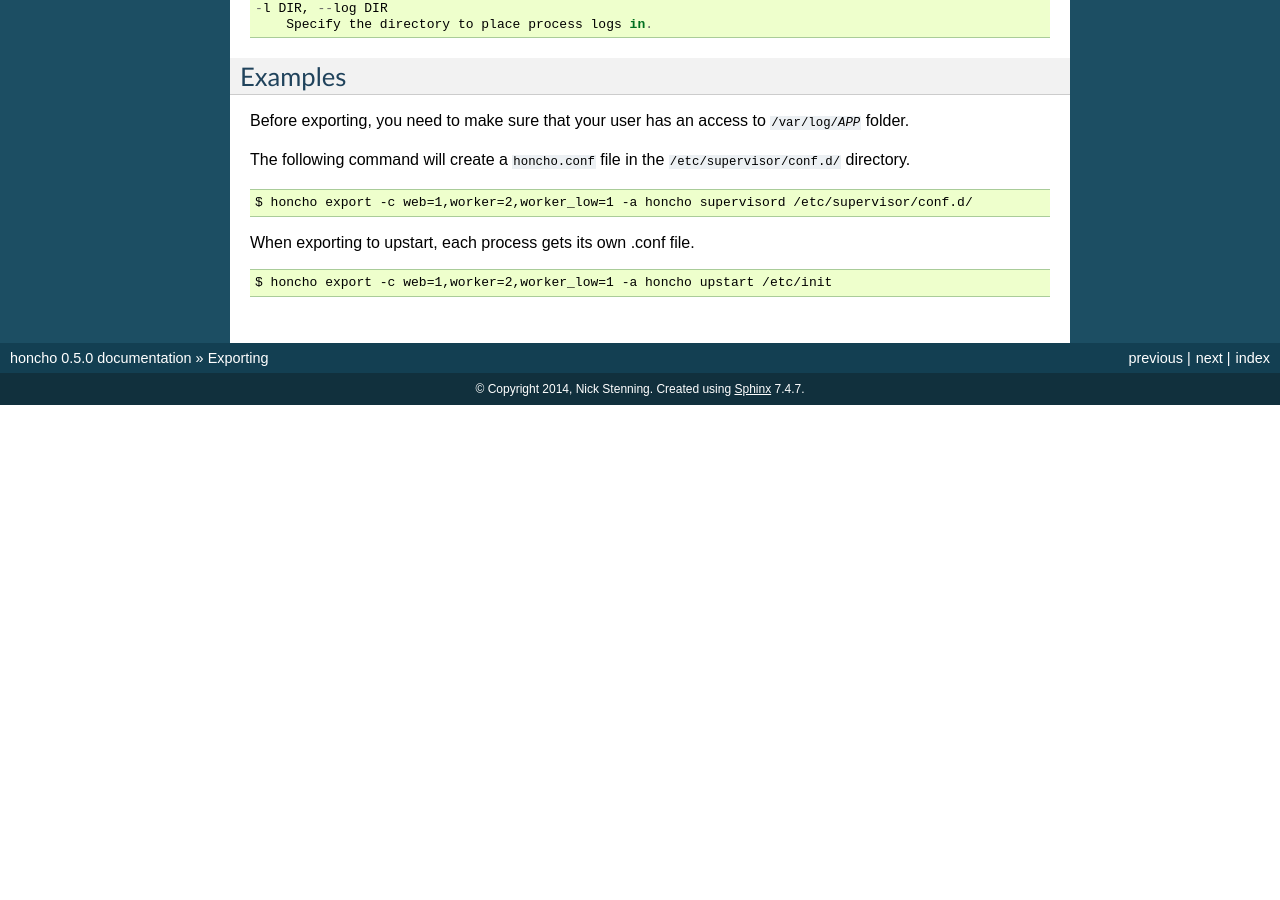
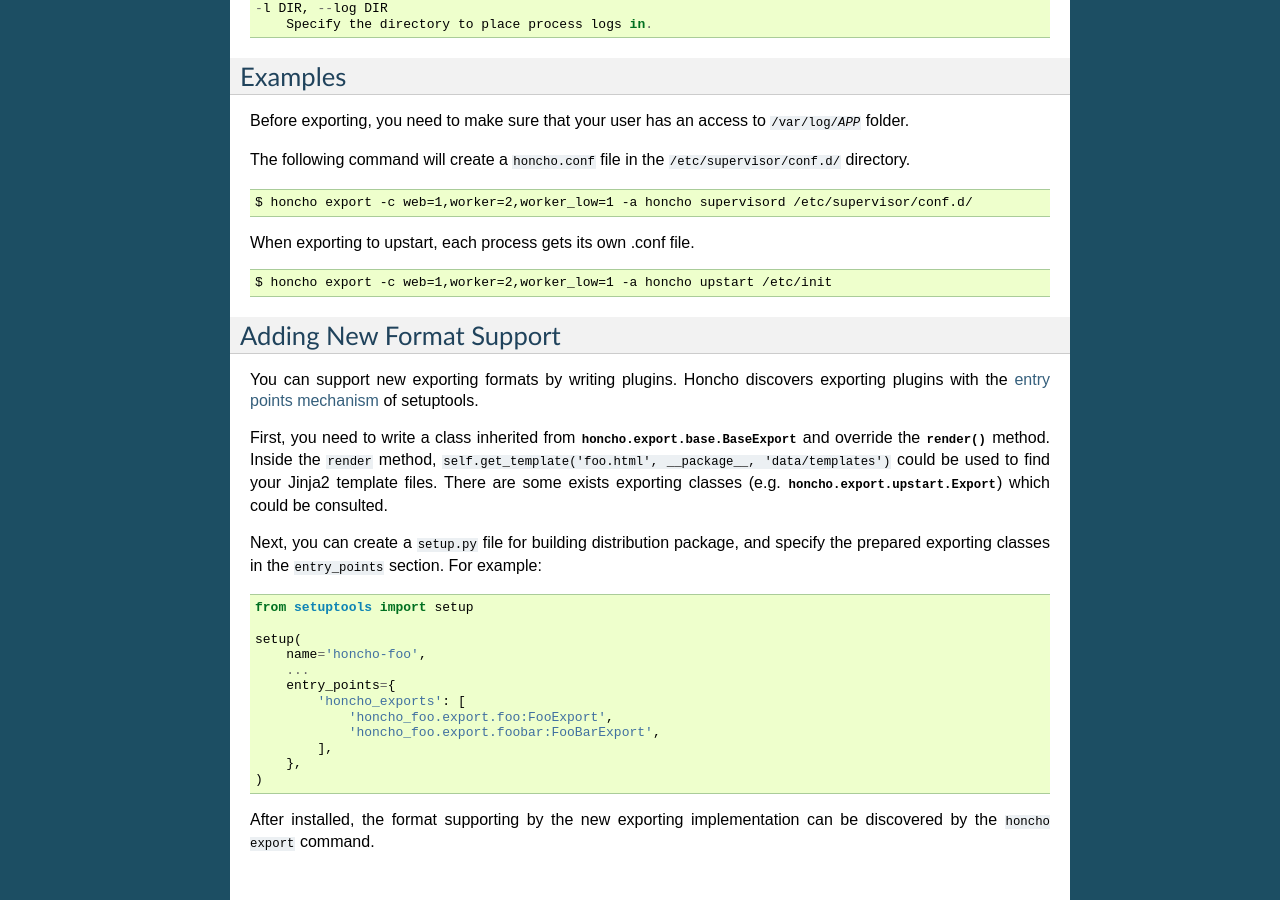
Before and after one commit to nickstenning/honcho, a Sphinx documentation site: the page built from doc/export.rst, in a window 1280 px wide and 900 px high, scrolled down 538 px. Built offline with Sphinx 7.4.7, drawn with Linux system fonts in a browser that asks for light colours; before the commit the page ends 943 px from its top, so only the background shows below that; some of the changed text lies outside the part shown.

Commit message:
add new section into docs to introduce exporting plugin.

```diff
--- a/doc/export.rst
+++ b/doc/export.rst
@@ -50,3 +50,30 @@
 ::
 
     $ honcho export -c web=1,worker=2,worker_low=1 -a honcho upstart /etc/init
+
+
+Adding New Format Support
+-------------------------
+
+You can support new exporting formats by writing plugins. Honcho discovers exporting plugins with the `entry points mechanism`_ of setuptools.
+
+First, you need to write a class inherited from :class:`honcho.export.base.BaseExport` and override the :meth:`~honcho.export.base.BaseExport.render` method. Inside the ``render`` method, ``self.get_template('foo.html', __package__, 'data/templates')`` could be used to find your Jinja2 template files. There are some exists exporting classes (e.g. :class:`honcho.export.upstart.Export`) which could be consulted.
+
+Next, you can create a ``setup.py`` file for building distribution package, and specify the prepared exporting classes in the ``entry_points`` section. For example::
+
+    from setuptools import setup
+
+    setup(
+        name='honcho-foo',
+        ...
+        entry_points={
+            'honcho_exports': [
+                'honcho_foo.export.foo:FooExport',
+                'honcho_foo.export.foobar:FooBarExport',
+            ],
+        },
+    )
+
+After installed, the format supporting by the new exporting implementation can be discovered by the ``honcho export`` command.
+
+.. _`entry points mechanism`: https://pythonhosted.org/setuptools/setuptools.html#dynamic-discovery-of-services-and-plugins
```
